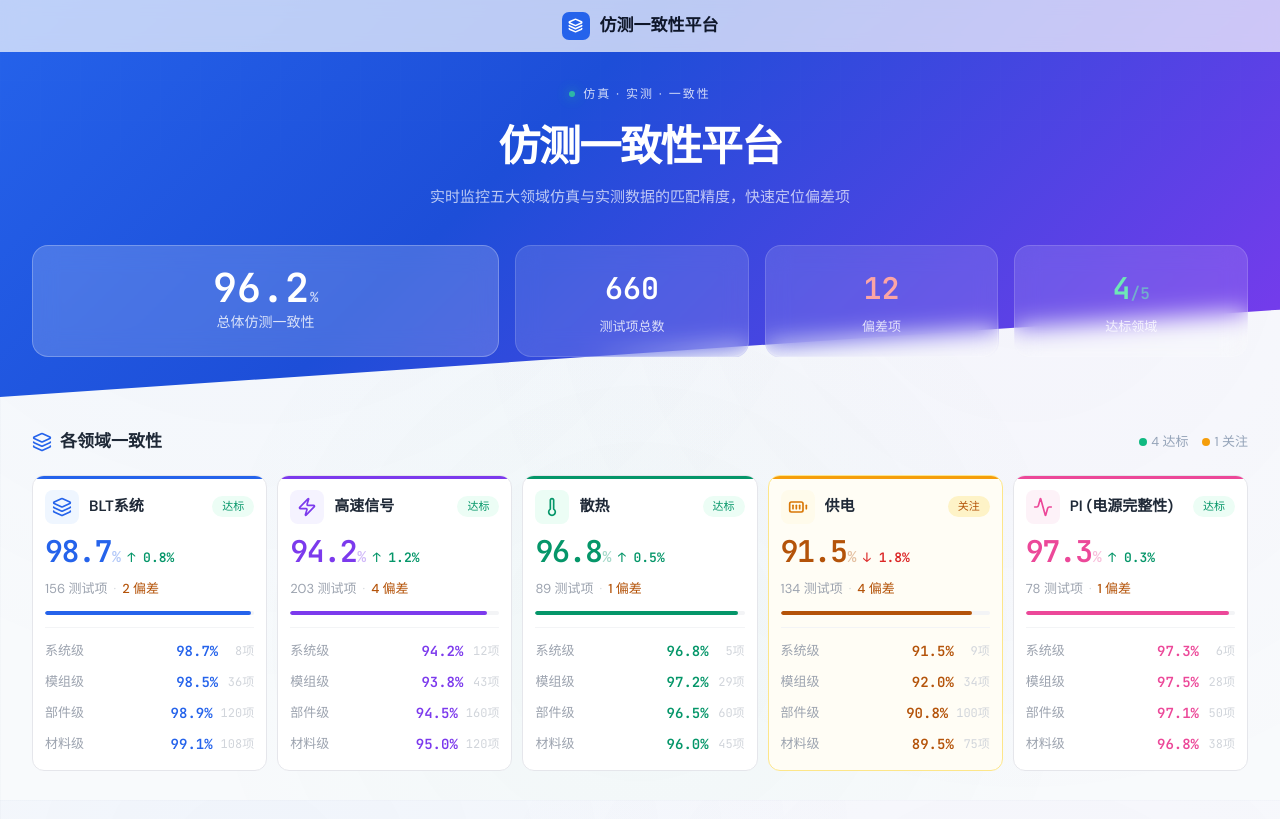
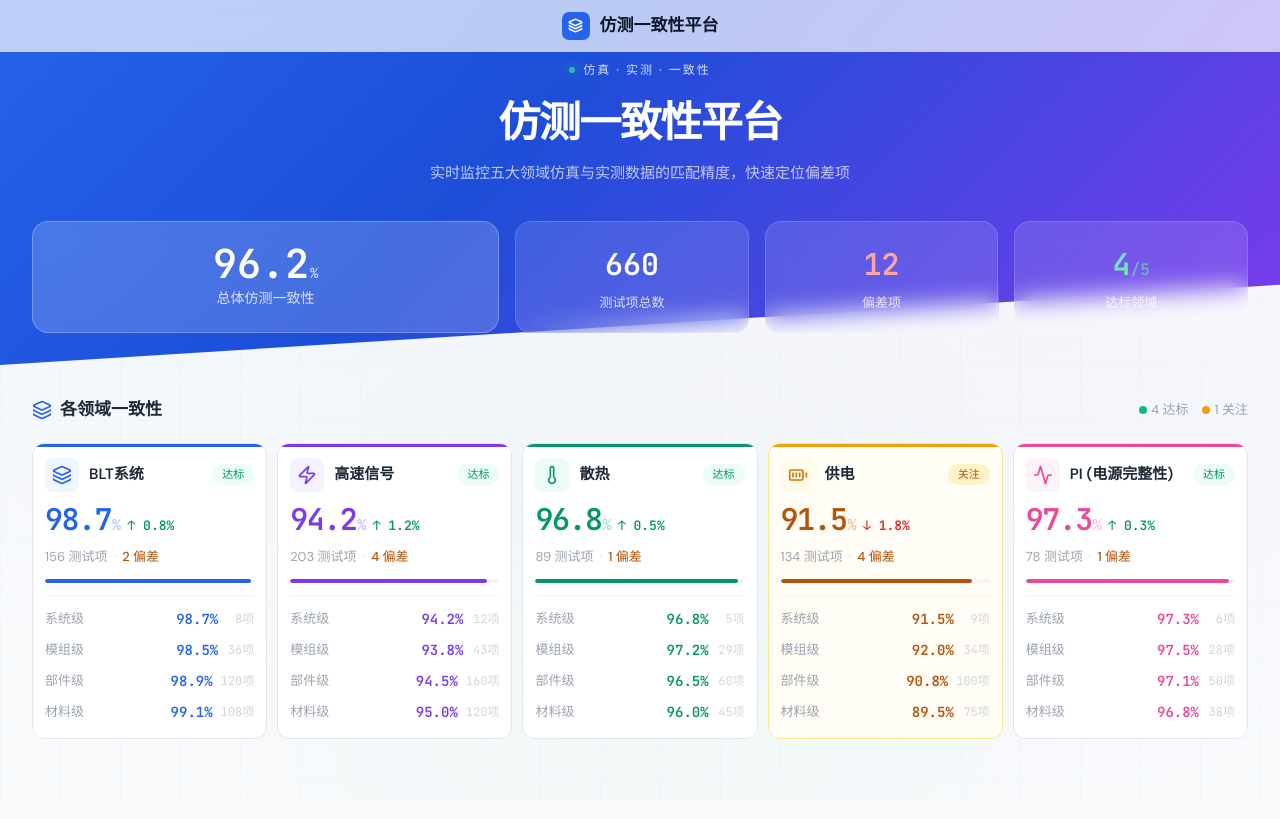
Before and after one commit to altmanWang/Simulation-and-Test-Correlation, a Vue app: page / in a window 1280 px wide. Built offline with nearby package versions, Linux system fonts and the light colour scheme.

Commit message:
适配大屏

```diff
--- a/src/views/HomeView.vue
+++ b/src/views/HomeView.vue
@@ -158,13 +158,19 @@ function goToDomain(id) {
 </script>
 
 <style scoped>
-.home { overflow: hidden; }
+.home {
+  display: flex;
+  flex-direction: column;
+  min-height: calc(100vh - 52px);
+  overflow: hidden;
+}
 
 /* ======= HERO ======= */
 .hero {
   position: relative;
-  padding: 80px 32px 40px;
+  padding: 56px 32px 32px;
   overflow: hidden;
+  flex-shrink: 0;
 }
 .hero-bg {
   position: absolute;
@@ -293,11 +299,13 @@ function goToDomain(id) {
 /* ======= CONTENT ======= */
 .content {
   max-width: 1600px;
+  width: 100%;
   margin: 0 auto;
   padding: 32px 32px 48px;
   display: flex;
   flex-direction: column;
   gap: 20px;
+  flex: 1;
 }
 .section-header {
   display: flex;
@@ -335,7 +343,8 @@ function goToDomain(id) {
   display: grid;
   grid-template-columns: repeat(5, 1fr);
   gap: 14px;
-  align-items: start;
+  align-items: stretch;
+  flex: 1;
 }
 
 /* ======= KANBAN CARD ======= */
@@ -354,6 +363,7 @@ function goToDomain(id) {
   animation: card-enter 0.4s ease forwards;
   position: relative;
   overflow: hidden;
+  height: 100%;
 }
 .kanban-card::before {
   content: '';
@@ -481,6 +491,8 @@ function goToDomain(id) {
   gap: 4px;
   border-top: 1px solid #F3F4F6;
   padding-top: 10px;
+  flex: 1;
+  justify-content: space-evenly;
 }
 .kc-lv {
   display: grid;
```
